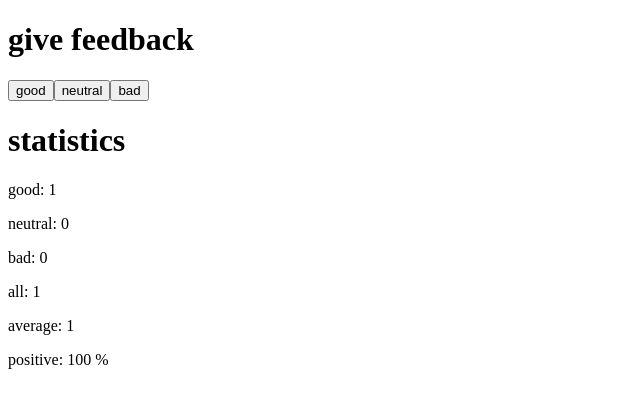
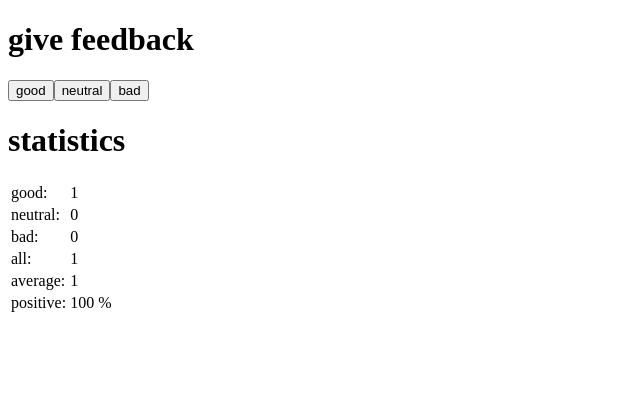
Before and after one commit to matiagustinsimon/fullstackopen, a React (Vite) app in the folder part1/: page / in a window 1280 px wide. Both pictures are taken after a click on the button "good". Shown: the top 408 px of the page, without its empty margins (0-640 px from the left). Built offline with nearby package versions, Linux system fonts and the light colour scheme.

Commit message:
feat: Complete exercise 1.11 (Statistics with HTML table)

```diff
--- a/part1/src/App.jsx
+++ b/part1/src/App.jsx
@@ -17,17 +17,28 @@ const Statistics = ({good, neutral, bad}) => {
     return (
         <div>
             <h1>statistics</h1>
+            <table>
+                <tbody>
                     <StatisticLine statName="good" value={good} />
                     <StatisticLine statName="neutral" value={neutral} />
                     <StatisticLine statName="bad" value={bad} />
                     <StatisticLine statName="all" value={total} />
                     <StatisticLine statName="average" value={handleDivision((good - bad), total)} />
                     <StatisticLine statName="positive" value={handleDivision((good * 100), total)} suffix={" %"} />
+                </tbody>
+            </table>
         </div>
     )
 }
 
-const StatisticLine = ({statName, value, suffix = ""}) => <p>{statName}: {value}{suffix}</p>
+const StatisticLine = ({statName, value, suffix = ""}) => {
+    return (
+        <tr>
+            <td>{statName}: </td>
+            <td>{value}{suffix}</td>
+        </tr>
+    )
+}
 
 const App = () => {
     const [good, setGood] = useState(0)
```
Lines whose indentation alone changed are shown as unchanged.
